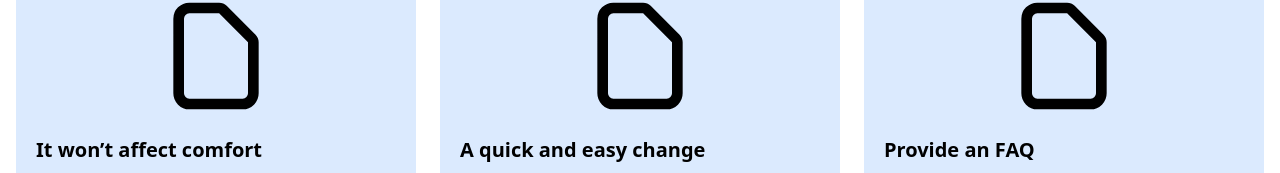
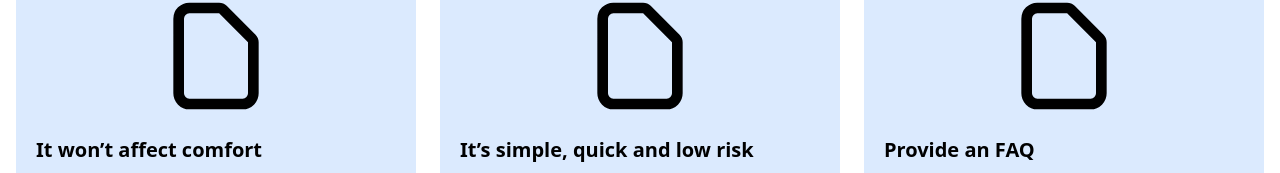
Before and after one commit to nestauk/flow-temp-toolkit, an Eleventy site: page src/principles/1-introducing-the-concept.md in a window 1280 px wide. Shown: the part 2589-2762 px from the top of the page. Built offline with nearby package versions, Linux system fonts and the light colour scheme; Eleventy itself is replaced by a stand-in of ours; files that its build step writes are made by us from their sources.

Commit message:
Update Principles “1-introducing-the-concept”

```diff
--- a/src/principles/1-introducing-the-concept.md
+++ b/src/principles/1-introducing-the-concept.md
@@ -58,7 +58,7 @@ patterns:
     icon: /static/files/icon.svg
     slug: it-wont-affect-comfort
     alt: Image alt text
-  - title: A quick and easy change
+  - title: It’s simple, quick and low risk
     description: Boiler flow temeprature isn’t widely understood, outline what it is
       and what role it plays in heating the home.
     icon: /static/files/icon.svg
```
